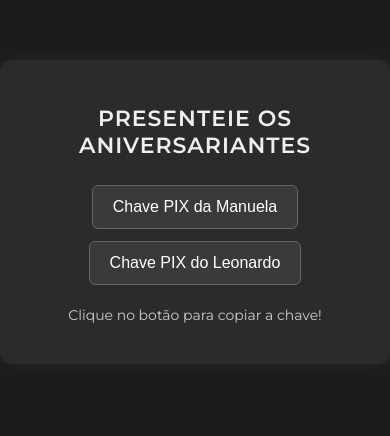
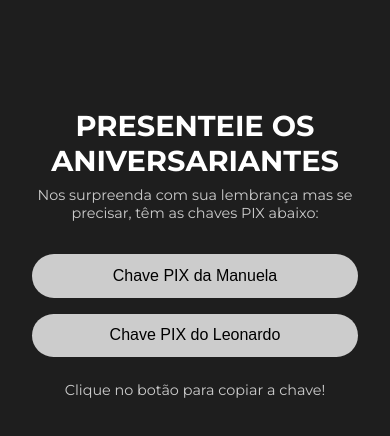
Before and after one commit to isabelckist/Pix, a plain HTML site: page index.html in a window 390 px wide. Shown: the part 210-646 px from the top of the page. Drawn offline with Linux system fonts and the light colour scheme.

Commit message:
Add files via upload

```diff
--- a/index.html
+++ b/index.html
@@ -1,84 +1,106 @@
 <!DOCTYPE html>
 <html lang="pt-BR">
 <head>
-  <meta charset="UTF-8">
-  <title>Presentes de Aniversário</title>
-  <link href="https://fonts.googleapis.com/css2?family=Montserrat:wght@400;600&display=swap" rel="stylesheet">
+  <meta charset="UTF-8" />
+  <meta name="viewport" content="width=device-width, initial-scale=1.0" />
+  <title>Presenteie os Aniversariantes</title>
+  <link href="https://fonts.googleapis.com/css2?family=Montserrat:wght@400;700&display=swap" rel="stylesheet" />
   <style>
     body {
-      background-color: #1c1c1c;
-      color: #f0f0f0;
+      margin: 0;
+      padding: 0;
+      background-color: #1e1e1e;
+      color: #ffffff;
       font-family: 'Montserrat', sans-serif;
       display: flex;
+      justify-content: center;
       align-items: center;
-      justify-content: center;
       flex-direction: column;
-      height: 100vh;
-      margin: 0;
-    }
-
-    .container {
+      min-height: 100vh;
       text-align: center;
-      background-color: #2b2b2b;
-      padding: 30px 40px;
-      border-radius: 12px;
-      box-shadow: 0 0 20px rgba(255, 255, 255, 0.05);
+      padding: 2rem;
     }
 
     h1 {
-      font-size: 22px;
-      margin-bottom: 20px;
-      font-weight: 600;
-      letter-spacing: 1px;
+      font-size: 2.2rem;
+      margin-bottom: 0.5rem;
+    }
+
+    .intro-text {
+      font-size: 1.1rem;
+      margin-bottom: 2rem;
+      max-width: 600px;
+      line-height: 1.5;
+    }
+
+    .button-container {
+      display: flex;
+      gap: 1rem;
+      flex-wrap: wrap;
+      justify-content: center;
+      margin-bottom: 1.5rem;
     }
 
     .button {
-      background-color: #3a3a3a;
-      color: #fff;
-      border: 1px solid #666;
-      padding: 12px 20px;
-      margin: 6px;
-      border-radius: 6px;
+      background-color: #cccccc;
+      border: none;
+      color: black;
+      padding: 1rem 1.8rem;
+      font-size: 1.1rem;
+      border-radius: 30px;
       cursor: pointer;
-      font-size: 16px;
-      transition: 0.3s ease;
+      transition: background-color 0.3s ease;
+      min-width: 220px;
     }
 
     .button:hover {
-      background-color: #555;
+      background-color: #e0e0e0;
     }
 
     .info-text {
-      margin-top: 15px;
-      font-size: 14px;
-      color: #ccc;
+      font-size: 0.95rem;
+      color: #cccccc;
     }
 
-    .copied-message {
-      margin-top: 10px;
-      font-size: 13px;
-      color: #9f9;
+    @media (max-width: 600px) {
+      h1 {
+        font-size: 1.8rem;
+      }
+
+      .intro-text {
+        font-size: 1rem;
+      }
+
+      .button {
+        font-size: 1rem;
+        padding: 0.8rem 1.4rem;
+        min-width: 100%;
+      }
+
+      .info-text {
+        font-size: 0.9rem;
+      }
     }
   </style>
 </head>
 <body>
-  <div class="container">
-    <h1>PRESENTEIE OS ANIVERSARIANTES</h1>
+  <h1>PRESENTEIE OS ANIVERSARIANTES</h1>
+  <div class="info-text">
+    Nos surpreenda com sua lembrança mas se precisar, têm as chaves PIX abaixo:
+  </div>
+<p></p>
+  <div class="button-container">
     <button class="button" onclick="copyPix('55997242173')">Chave PIX da Manuela</button>
     <button class="button" onclick="copyPix('02486055002')">Chave PIX do Leonardo</button>
-    <div class="info-text">Clique no botão para copiar a chave!</div>
-    <div id="message" class="copied-message"></div>
   </div>
+  <div class="info-text">Clique no botão para copiar a chave!</div>
 
   <script>
-    function copyPix(chave) {
-      navigator.clipboard.writeText(chave).then(() => {
-        document.getElementById('message').textContent = `Chave copiada: ${chave}`;
-        setTimeout(() => {
-          document.getElementById('message').textContent = '';
-        }, 3000);
-      }).catch(err => {
-        document.getElementById('message').textContent = 'Erro ao copiar a chave.';
+    function copyPix(pixKey) {
+      navigator.clipboard.writeText(pixKey).then(() => {
+        alert('Chave PIX copiada com sucesso!');
+      }, () => {
+        alert('Erro ao copiar a chave PIX.');
       });
     }
   </script>
```
